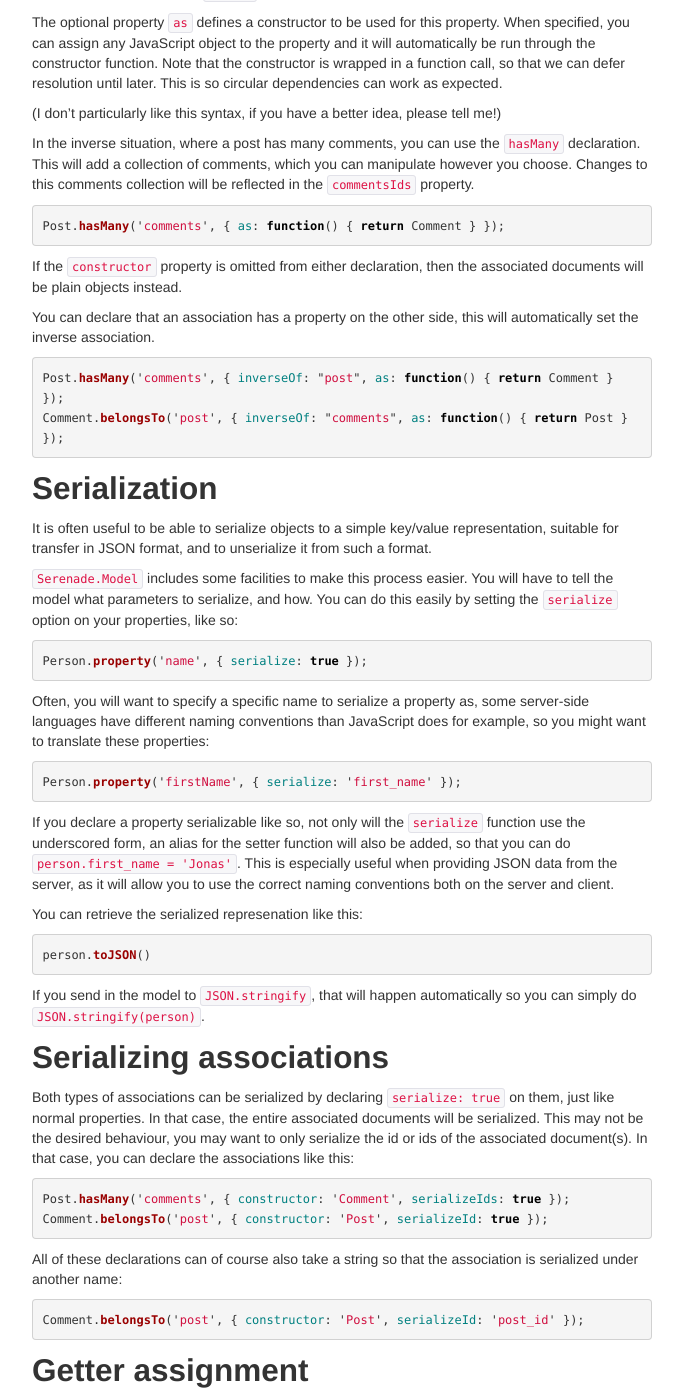
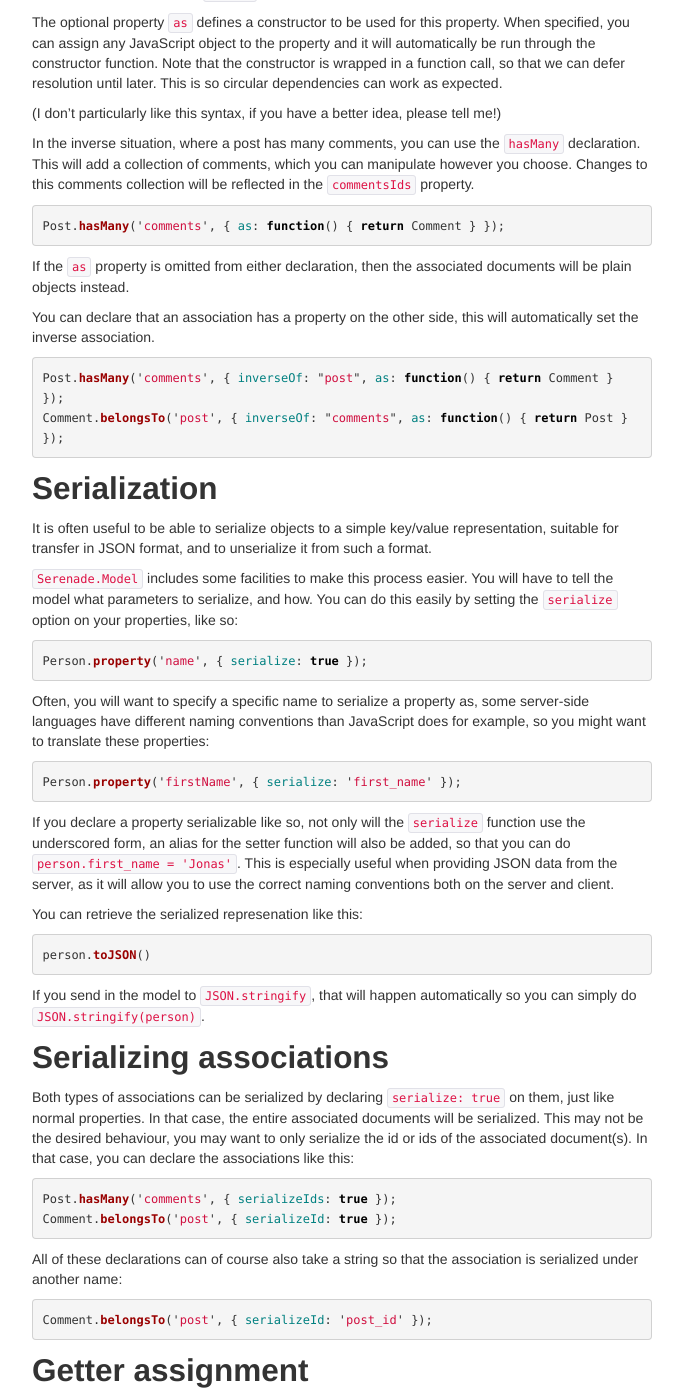
Before and after one commit to varvet/serenade.js, a Jekyll site: the page built from models.md, in a window 1280 px wide and 1400 px high, scrolled down 758 px. Shown: the whole window, without its empty margins (458-1141 px from the left). Built offline with Jekyll 4.4.1, drawn with Linux system fonts in a browser that asks for light colours; Markdown is read by kramdown in place of the engine named in the settings.

````diff
--- a/models.md
+++ b/models.md
@@ -64,8 +64,8 @@ reflected in the `commentsIds` property.
 Post.hasMany('comments', { as: function() { return Comment } });
 ```
 
-If the `constructor` property is omitted from either declaration, then the
-associated documents will be plain objects instead.
+If the `as` property is omitted from either declaration, then the associated
+documents will be plain objects instead.
 
 You can declare that an association has a property on the other side, this
 will automatically set the inverse association.
@@ -121,15 +121,15 @@ want to only serialize the id or ids of the associated document(s). In that
 case, you can declare the associations like this:
 
 ``` javascript
-Post.hasMany('comments', { constructor: 'Comment', serializeIds: true });
-Comment.belongsTo('post', { constructor: 'Post', serializeId: true });
+Post.hasMany('comments', { serializeIds: true });
+Comment.belongsTo('post', { serializeId: true });
 ```
 
 All of these declarations can of course also take a string so that the
 association is serialized under another name:
 
 ``` javascript
-Comment.belongsTo('post', { constructor: 'Post', serializeId: 'post_id' });
+Comment.belongsTo('post', { serializeId: 'post_id' });
 ```
 
 ## Getter assignment
````
